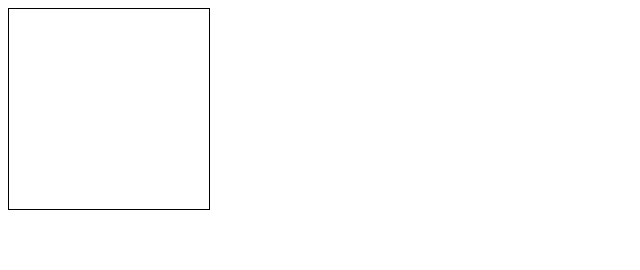
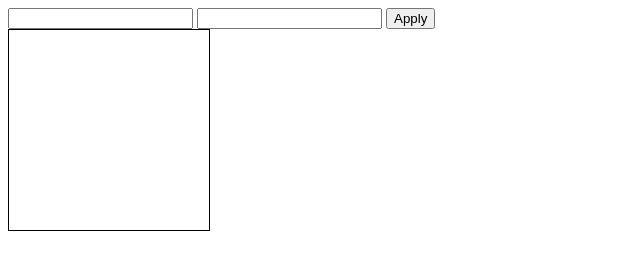
Before and after one commit to gcallj/MapCreator, a plain HTML site: page index.html in a window 1280 px wide. Shown: the whole page, without its empty margins (0-640 px from the left). Drawn offline with Linux system fonts and the light colour scheme.

Commit message:
Adicionado botão e caixas de texto

```diff
--- a/index.html
+++ b/index.html
@@ -8,6 +8,11 @@
     <title>Criador de mapas</title>
 </head>
 <body>
+    <form action="" data-form>
+        <input data-input type="number"/>
+        <input data-input type="number"/>
+        <button> Apply </button>
+    </form>
     <canvas id="myCanvas" width="200" height="200" style="border:1px solid #000000;">
     </canvas>
     <script src="./script.js"></script>
--- a/script.js
+++ b/script.js
@@ -4,6 +4,7 @@ var c = document.getElementById("myCanvas");
 var ctx = c.getContext("2d");
 var loadTag = true;
 //console.log(c.height);
+
 for (let j = 0; j < c.height; j = j + 10) {
     for (let i = 0; i < c.width; i = i + 10) {
         ctx.beginPath();
```
